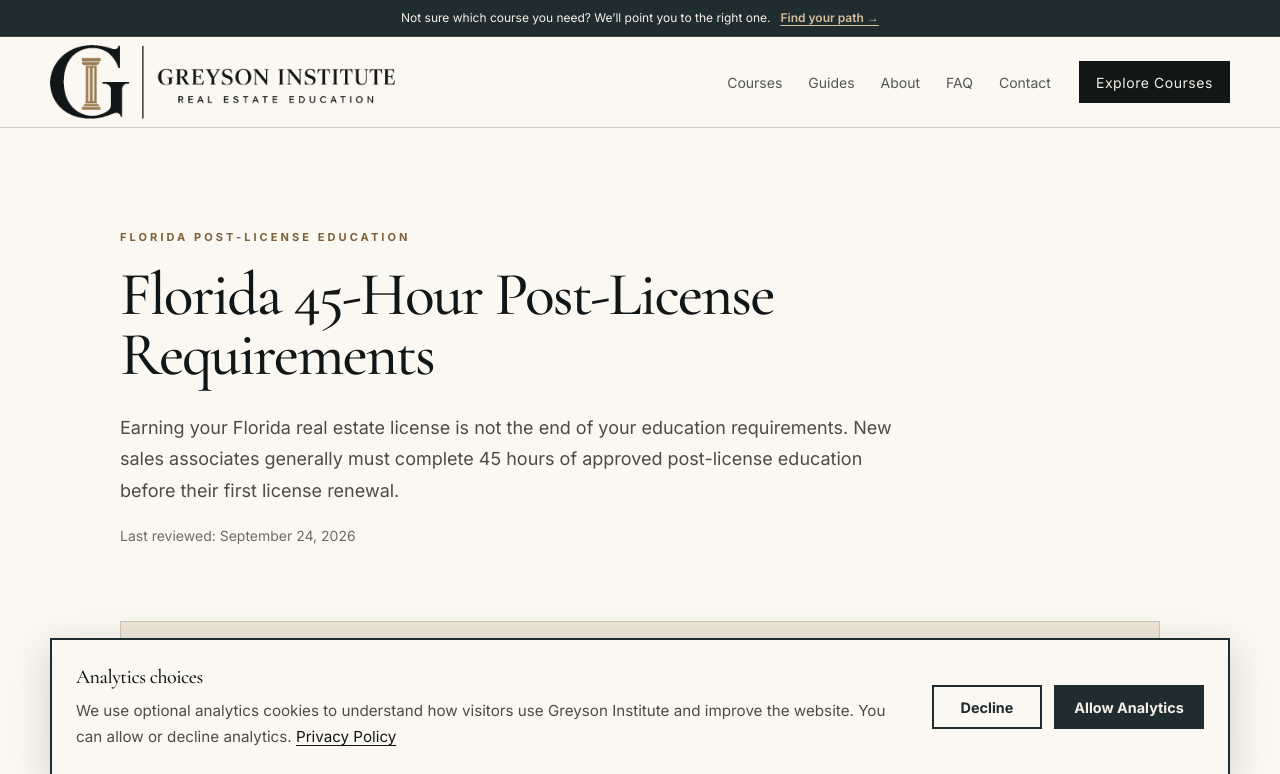
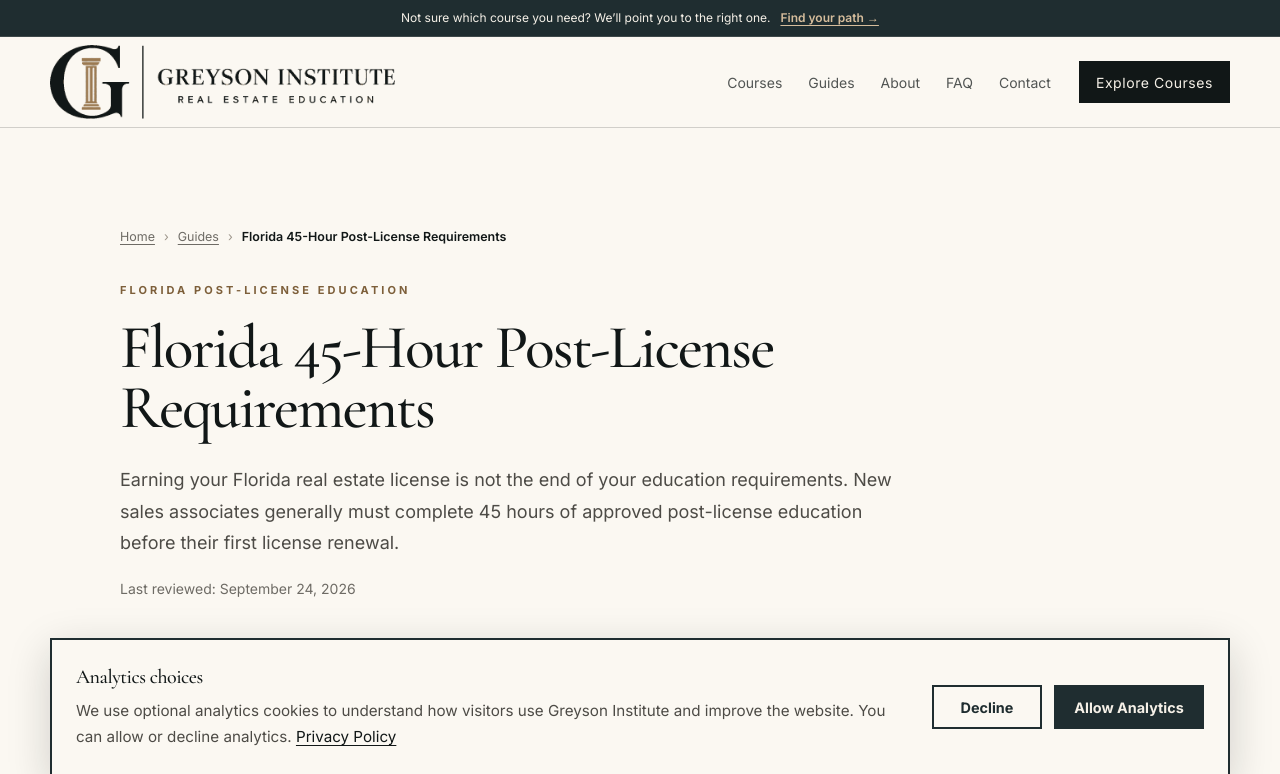
Before and after one commit to BrianLook/Greyson-Institute-Website, a Next.js app: page /florida-45-hour-post-license-requirements in a window 1280 px wide. Shown: the top 774 px of the page. Built offline with nearby package versions, Linux system fonts and the light colour scheme.

Commit message:
Add breadcrumbs and schema to 45-hour guide

```diff
--- a/app/florida-45-hour-post-license-requirements/page.tsx
+++ b/app/florida-45-hour-post-license-requirements/page.tsx
@@ -1,10 +1,16 @@
 import type { Metadata } from "next";
 import Link from "next/link";
+import { Breadcrumbs } from "@/components/Breadcrumbs";
+import { GuideStructuredData } from "@/components/GuideStructuredData";
+
+const guideTitle = "Florida 45-Hour Post-License Requirements";
+const guideDescription =
+  "Learn Florida's 45-hour sales associate post-license requirements, including who must complete the education, the deadline, active and inactive licenses, exemptions, and what happens if you miss the requirement.";
+const guidePath = "/florida-45-hour-post-license-requirements";
 
 export const metadata: Metadata = {
-  title: "Florida 45-Hour Post-License Requirements",
-  description:
-    "Learn Florida's 45-hour sales associate post-license requirements, including who must complete the education, the deadline, active and inactive licenses, exemptions, and what happens if you miss the requirement.",
+  title: guideTitle,
+  description: guideDescription,
 };
 
 const requirementSteps = [
@@ -128,6 +134,14 @@ export default function Florida45HourPostLicenseRequirementsPage() {
         paddingBottom: "100px",
       }}
     >
+      <GuideStructuredData
+        title={guideTitle}
+        description={guideDescription}
+        path={guidePath}
+        datePublished="2026-09-24"
+        dateModified="2026-09-24"
+      />
+
       <div
         className="container"
         style={{
@@ -135,6 +149,24 @@ export default function Florida45HourPostLicenseRequirementsPage() {
           minWidth: 0,
         }}
       >
+        <Breadcrumbs
+          items={[
+            {
+              label: "Home",
+              href: "/",
+            },
+            {
+              label: "Guides",
+              href: "/guides",
+            },
+            {
+              label: guideTitle,
+              href: guidePath,
+              current: true,
+            },
+          ]}
+        />
+
         <div
           style={{
             maxWidth: "860px",
@@ -163,9 +195,7 @@ export default function Florida45HourPostLicenseRequirementsPage() {
             first license renewal.
           </p>
 
-          <p className="muted">
-            Last reviewed: September 24, 2026
-          </p>
+          <p className="muted">Last reviewed: September 24, 2026</p>
         </div>
 
         <div
```
